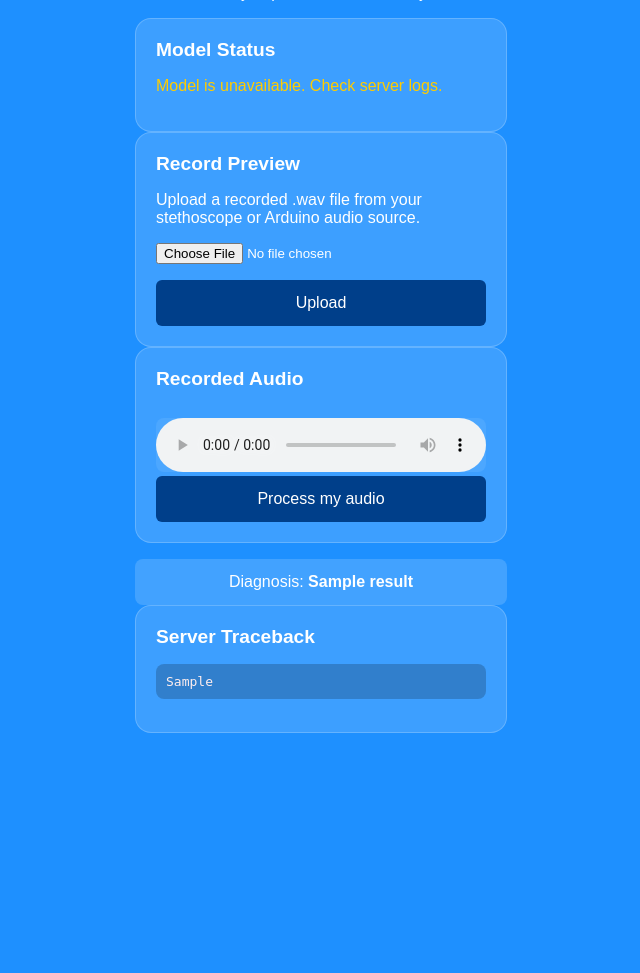
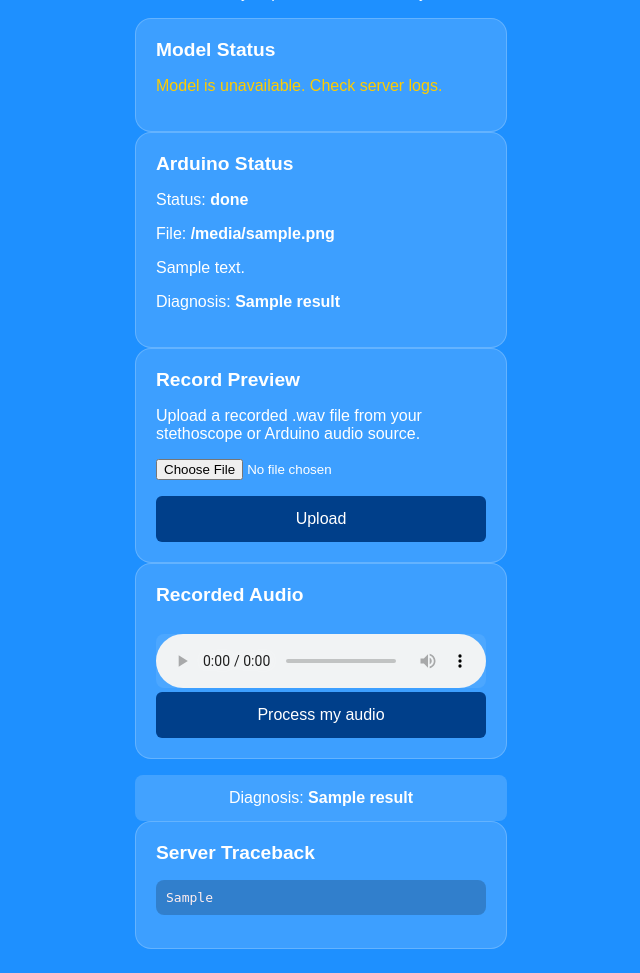
Before and after one commit to SaviGarg1/Stethoscope, a Flask app: template templates/index.html in a window 1280 px wide. Shown: the part 74-1047 px from the top of the page, without its empty margins (319-959 px from the left). Before the commit the page ends 807 px from the top, so only its background shows below. Run offline with Flask 3, Linux system fonts and the light colour scheme; the template is opened without the code that fills it: most values are stand-ins (such as "Sample title", 1, 10 or a date in 2020).

Commit message:
arduin flask flow

```diff
--- a/app.py
+++ b/app.py
@@ -11,6 +11,10 @@ from flask import Flask, render_template, request, url_for
 from werkzeug.utils import secure_filename
 import model_utils
 import traceback
+from flask import jsonify
+import threading
+import json
+import time
 
 BASE_DIR = Path(__file__).resolve().parent
 # allow overriding model path via env for deployment flexibility
@@ -19,6 +23,11 @@ UPLOAD_FOLDER = BASE_DIR / "static" / "uploads"
 ALLOWED_EXTENSIONS = {"wav"}
 
 UPLOAD_FOLDER.mkdir(parents=True, exist_ok=True)
+STATUS_DIR = BASE_DIR / 'statuses'
+STATUS_DIR.mkdir(parents=True, exist_ok=True)
+
+statuses = {}
+arduino_state = {"status": "idle", "filename": None, "message": None, "result": None}
 
 app = Flask(__name__)
 app.config["UPLOAD_FOLDER"] = str(UPLOAD_FOLDER)
@@ -125,7 +134,109 @@ def validate_wav(path, min_duration=0.5, min_size=200):
     return True, None
 
 
-@app.route("/", methods=["GET", "POST"])
+
+def write_status_file(filename, data):
+    try:
+        p = STATUS_DIR / f"{filename}.json"
+        with open(p, 'w', encoding='utf-8') as fh:
+            json.dump(data, fh)
+    except Exception:
+        app.logger.exception('Failed writing status file')
+
+
+def process_file_background(filename: str):
+    try:
+        statuses[filename] = {"status": "processing"}
+        write_status_file(filename, statuses[filename])
+        save_path = UPLOAD_FOLDER / filename
+        if not save_path.exists():
+            statuses[filename] = {"status": "error", "message": "File not found"}
+            write_status_file(filename, statuses[filename])
+            return
+
+        valid, msg = validate_wav(save_path)
+        if not valid:
+            statuses[filename] = {"status": "error", "message": msg}
+            write_status_file(filename, statuses[filename])
+            return
+
+        features = extract_features_from_audio(str(save_path))
+        if features is None:
+            statuses[filename] = {"status": "error", "message": "Feature extraction failed"}
+            write_status_file(filename, statuses[filename])
+            return
+
+        df = model_utils.prepare_input(features, numeric_cols, cat_cols)
+        try:
+            prediction = model.predict(df)[0]
+            statuses[filename] = {"status": "done", "result": str(prediction)}
+            write_status_file(filename, statuses[filename])
+            if arduino_state['filename'] == filename:
+                arduino_state.update({"status": "done", "result": str(prediction), "message": None})
+        except Exception as exc:
+            app.logger.exception('Model prediction failed in background')
+            tb = traceback.format_exc()
+            statuses[filename] = {"status": "error", "message": f"Model prediction failed: {exc}", "traceback": tb}
+            write_status_file(filename, statuses[filename])
+            if arduino_state['filename'] == filename:
+                arduino_state.update({"status": "error", "message": str(exc)})
+    except Exception:
+        app.logger.exception('Unexpected error in background processing')
+        tb = traceback.format_exc()
+        statuses[filename] = {"status": "error", "message": "Unexpected background error", "traceback": tb}
+        write_status_file(filename, statuses[filename])
+        if arduino_state['filename'] == filename:
+            arduino_state.update({"status": "error", "message": "Unexpected background error"})
+
+
+@app.route('/arduino/upload', methods=['POST'])
+def arduino_upload():
+    if 'audio_file' not in request.files:
+        return jsonify({'error': 'Missing audio_file field'}), 400
+    file = request.files['audio_file']
+    if file.filename == '':
+        return jsonify({'error': 'No file selected'}), 400
+    if not allowed_file(file.filename):
+        return jsonify({'error': 'Only .wav files are allowed'}), 400
+
+    filename = secure_filename(file.filename)
+    save_path = UPLOAD_FOLDER / filename
+    file.save(save_path)
+    valid, msg = validate_wav(save_path)
+    if not valid:
+        save_path.unlink(missing_ok=True)
+        return jsonify({'error': msg or 'Uploaded file failed validation'}), 400
+
+    arduino_state.update({"status": "uploaded", "filename": filename, "message": "File received from Arduino.", "result": None})
+    statuses[filename] = {"status": "queued"}
+    write_status_file(filename, statuses[filename])
+    threading.Thread(target=process_file_background, args=(filename,), daemon=True).start()
+    return jsonify({'status': 'uploaded', 'filename': filename})
+
+
+@app.route('/arduino/status')
+def arduino_status():
+    return jsonify(arduino_state)
+
+
+@app.route('/arduino/report', methods=['POST'])
+def arduino_report():
+    data = request.get_json(silent=True) or {}
+    filename = secure_filename(data.get('filename', 'mic.wav'))
+    status_value = data.get('status')
+    message = data.get('message')
+    result = data.get('result')
+    if status_value:
+        arduino_state['status'] = status_value
+    if message is not None:
+        arduino_state['message'] = message
+    if result is not None:
+        arduino_state['result'] = result
+    arduino_state['filename'] = filename
+    return jsonify(arduino_state)
+
+
+@app.route('/', methods=['GET', 'POST'])
 def home():
     result = None
     error = None
@@ -151,6 +262,14 @@ def home():
                         save_path.unlink(missing_ok=True)
                     else:
                         audio_filename = filename
+                        # start background processing for this file
+                        try:
+                            statuses[audio_filename] = {"status": "queued"}
+                            t = threading.Thread(target=process_file_background, args=(audio_filename,), daemon=True)
+                            t.start()
+                        except Exception:
+                            app.logger.exception('Failed to start background processing thread')
+                            statuses[audio_filename] = {"status": "error", "message": "Failed to start background worker"}
 
             elif request.form.get("view_file"):
                 audio_filename = secure_filename(request.form.get("view_file"))
@@ -208,8 +327,27 @@ def home():
         model_class_labels=model_class_labels,
         view_requested=view_requested,
         last_traceback=last_traceback,
+        arduino_state=arduino_state,
     )
 
 
+@app.route('/status')
+def status():
+    filename = request.args.get('file')
+    if not filename:
+        return jsonify({"error": "missing file parameter"}), 400
+    filename = secure_filename(filename)
+    if filename in statuses:
+        return jsonify(statuses[filename])
+    p = STATUS_DIR / f"{filename}.json"
+    if p.exists():
+        try:
+            with open(p, 'r', encoding='utf-8') as fh:
+                return jsonify(json.load(fh))
+        except Exception:
+            app.logger.exception('Failed to read status file')
+            return jsonify({"error": "failed to read status"}), 500
+    return jsonify({"status": "unknown"}), 404
+
 if __name__ == "__main__":
     app.run(debug=True, host="0.0.0.0")
--- /dev/null
+++ b/last_traceback.txt
@@ -0,0 +1,6 @@
+Traceback (most recent call last):
+  File "C:\Users\SAVVY\OneDrive - Fulton County Schools\Desktop\SF2025\app.py", line 188, in home
+    prediction = model.predict(df)[0]
+                 ^^^^^^^^^^^^^^^^^
+  File "<string>", line 20, in predict
+RuntimeError: simulated prediction failure
--- /dev/null
+++ b/statuses/test_auto.wav.json
@@ -0,0 +1 @@
+{"status": "done", "result": "Healthy"}
--- a/templates/index.html
+++ b/templates/index.html
@@ -131,6 +131,22 @@
             {% endif %}
         </section>
 
+        {% if arduino_state and arduino_state.status != 'idle' %}
+            <section class="card">
+                <h2>Arduino Status</h2>
+                <p>Status: <strong>{{ arduino_state.status }}</strong></p>
+                {% if arduino_state.filename %}
+                    <p>File: <strong>{{ arduino_state.filename }}</strong></p>
+                {% endif %}
+                {% if arduino_state.message %}
+                    <p>{{ arduino_state.message }}</p>
+                {% endif %}
+                {% if arduino_state.result %}
+                    <p>Diagnosis: <strong>{{ arduino_state.result }}</strong></p>
+                {% endif %}
+            </section>
+        {% endif %}
+
         <section class="card">
             <h2>Record Preview</h2>
             <p>Upload a recorded .wav file from your stethoscope or Arduino audio source.</p>
@@ -143,11 +159,32 @@
         {% if audio_filename and not audio_url %}
             <section class="card">
                 <h2>Audio Uploaded</h2>
-                <p>Your audio has been uploaded. Click below to view and listen to it before processing.</p>
-                <form method="post">
-                    <input type="hidden" name="view_file" value="{{ audio_filename }}">
-                    <button type="submit">View my audio</button>
-                </form>
+                <p>Your audio has been uploaded. The server has started processing it automatically.</p>
+                <div id="status-{{ audio_filename }}">Queued...</div>
+                <p style="margin-top:10px;">You can also <form style="display:inline; margin:0;" method="post"><input type="hidden" name="view_file" value="{{ audio_filename }}"><button type="submit">View my audio</button></form></p>
+                <script>
+                    (function(){
+                        const filename = "{{ audio_filename }}";
+                        const statusEl = document.getElementById('status-{{ audio_filename }}');
+                        function update(){
+                            fetch('/status?file='+encodeURIComponent(filename)).then(r=>r.json()).then(j=>{
+                                if(j.status==='processing' || j.status==='queued'){
+                                    statusEl.textContent = 'Processing...';
+                                } else if(j.status==='done'){
+                                    statusEl.innerHTML = 'Diagnosis: <strong>'+ (j.result || '') +'</strong>';
+                                    clearInterval(iv);
+                                } else if(j.status==='error'){
+                                    statusEl.textContent = 'Error: ' + (j.message || 'unknown');
+                                    clearInterval(iv);
+                                } else {
+                                    statusEl.textContent = 'Status: ' + (j.status || 'unknown');
+                                }
+                            }).catch(e=>{ statusEl.textContent = 'Status fetch failed'; clearInterval(iv); });
+                        }
+                        const iv = setInterval(update, 2000);
+                        update();
+                    })();
+                </script>
             </section>
         {% elif not audio_filename %}
             <section class="card">
```
Also changed, not shown: arduino_to_flask.py (added, +50 -0 lines), README.md.
